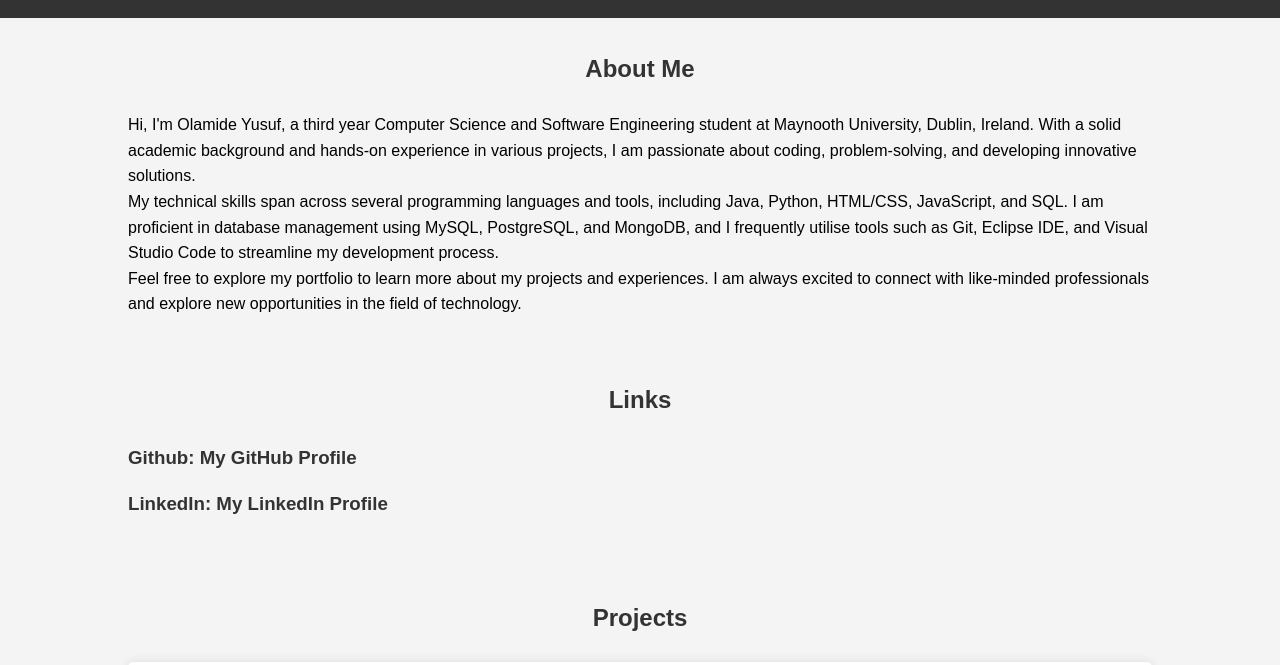
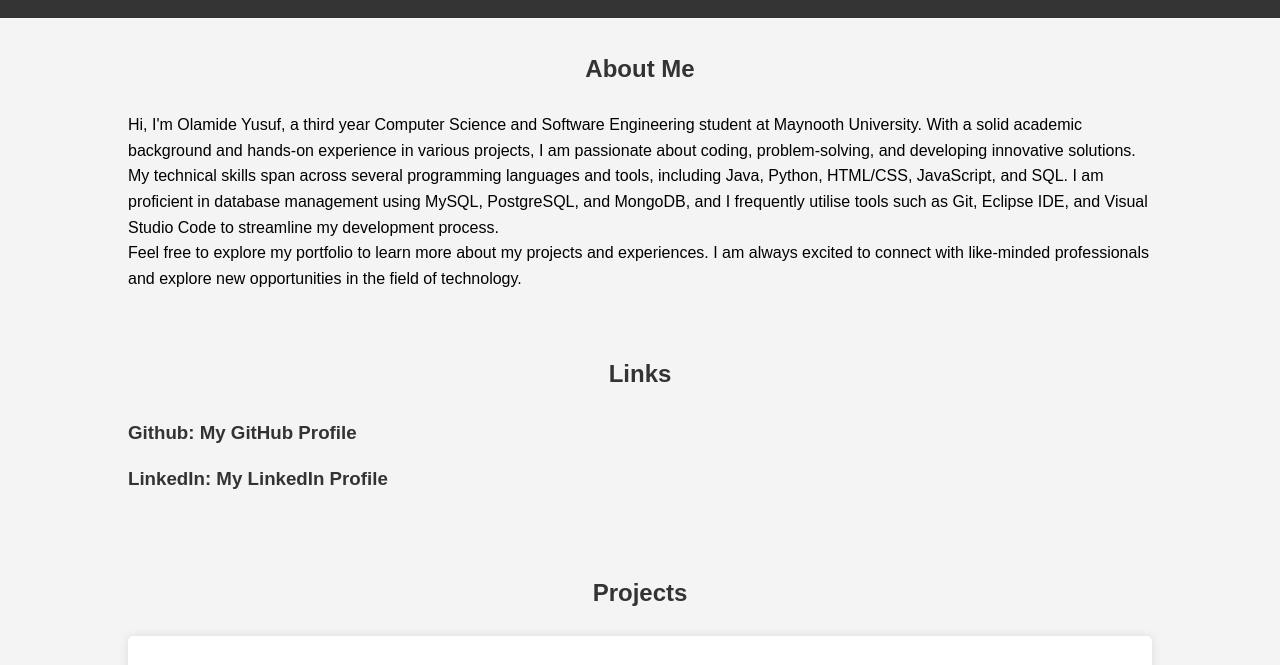
Before and after one commit to olamide44/portfolio, a plain HTML site: page index.html in a window 1280 px wide. Shown: the part 99-764 px from the top of the page. Drawn offline with Linux system fonts and the light colour scheme.

Commit message:
Update index.html

```diff
--- a/index.html
+++ b/index.html
@@ -24,7 +24,7 @@
     <section id="about" class="section">
         <div class="container">
             <h2>About Me</h2>
-            <p>Hi, I'm Olamide Yusuf, a third year Computer Science and Software Engineering student at Maynooth University, Dublin, Ireland. With a solid academic background and hands-on experience in various projects, I am passionate about coding, problem-solving, and developing innovative solutions.</p>
+            <p>Hi, I'm Olamide Yusuf, a third year Computer Science and Software Engineering student at Maynooth University. With a solid academic background and hands-on experience in various projects, I am passionate about coding, problem-solving, and developing innovative solutions.</p>
             <p>My technical skills span across several programming languages and tools, including Java, Python, HTML/CSS, JavaScript, and SQL. I am proficient in database management using MySQL, PostgreSQL, and MongoDB, and I frequently utilise tools such as Git, Eclipse IDE, and Visual Studio Code to streamline my development process.</p>
             <p>Feel free to explore my portfolio to learn more about my projects and experiences. I am always excited to connect with like-minded professionals and explore new opportunities in the field of technology.</p>
         </div>
```
